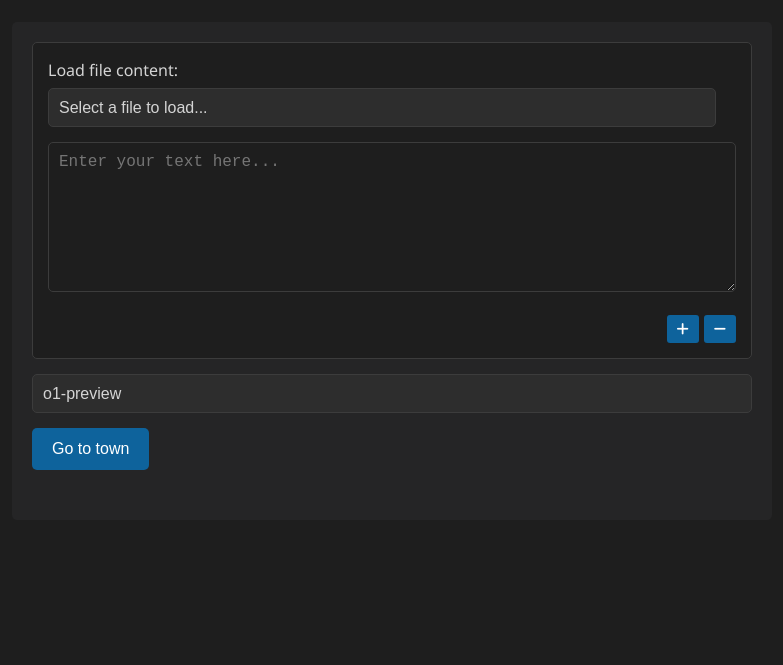
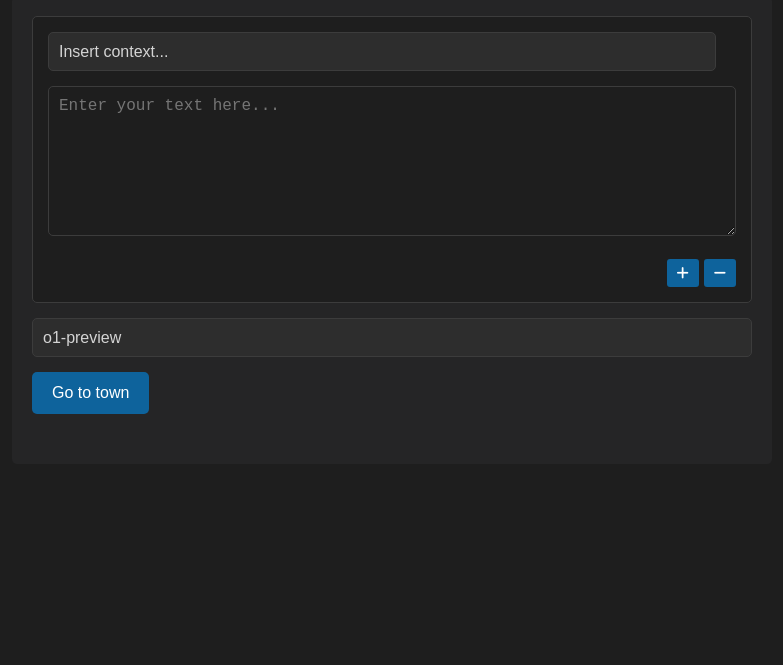
Before and after one commit to JackFrankowicz/Copy_Pasta_Pro, a plain HTML site: page index.html in a window 1280 px wide. Shown: the part 135-800 px from the top of the page, without its empty margins (248-1031 px from the left). Drawn offline with nearby package versions, Linux system fonts and the light colour scheme.

Commit message:
edited labels

```diff
--- a/index.html
+++ b/index.html
@@ -25,9 +25,8 @@
                 <!-- Input Area -->
                 <div class="input-area">
                     <!-- File Selection Dropdown -->
-                    <label class="file-select-label">Load file content:</label>
                     <select class="file-select">
-                        <option value="">Select a file to load...</option>
+                        <option value="">Insert context...</option>
                         <option value="static/script.js">static/script.js</option>
                         <option value="static/styles.css">static/styles.css</option>
                         <option value="index.html">index.html</option>
--- a/static/styles.css
+++ b/static/styles.css
@@ -25,7 +25,7 @@ body {
     margin-bottom: 30px;
     color: #61dafb;
     font-family: 'Audiowide', sans-serif;
-    font-size: 3em;
+    font-size: 2em;
     letter-spacing: 2px;
     text-transform: uppercase;
 }
```
